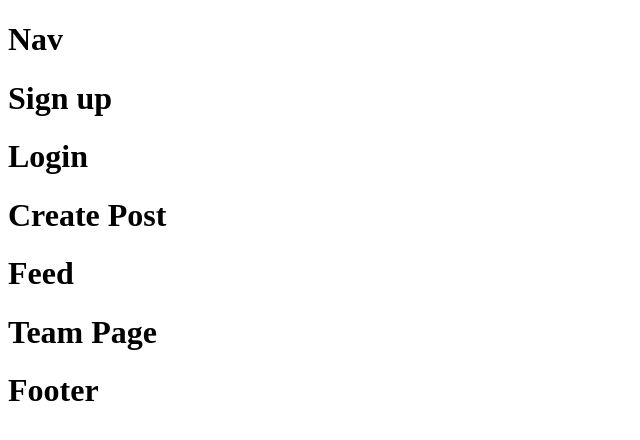
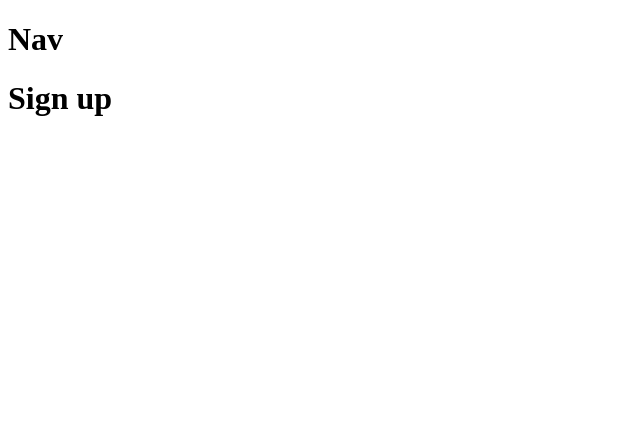
Before and after one commit to shinheep/travel-frontend, a React (Create React App) app: page / in a window 1280 px wide. Shown: the top 440 px of the page, without its empty margins (0-640 px from the left). Built offline with nearby package versions, Linux system fonts and the light colour scheme.

Commit message:
updated routes

```diff
--- a/src/App.js
+++ b/src/App.js
@@ -5,17 +5,20 @@ import Feed from './Components/Feed';
 import Footer from './Components/Footer';
 import Nav from './Components/Nav';
 import TeamPage from './Components/TeamPage';
+import { Route, Routes } from 'react-router';
 
 function App() {
 	return (
 		<div className='App'>
 			<Nav />
-			<SignUp />
-			<Login />
-			<CreatePost />
-			<Feed />
-			<TeamPage />
-			<Footer />
+			<Routes>
+				<Route path='/' element={<SignUp />} />
+				<Route path='/' element={<Login />} />
+				<Route path='/' element={<CreatePost />} />
+				<Route path='/' element={<Feed />} />
+				<Route path='/' element={<TeamPage />} />
+				<Route path='/' element={<Footer />} />
+			</Routes>
 		</div>
 	);
 }
--- a/src/Components/CreatePost.js
+++ b/src/Components/CreatePost.js
@@ -2,6 +2,7 @@ function CreatePost() {
 	return (
 		<div className='CreatePost'>
 			<h1>Create Post</h1>
+
 		</div>
 	);
 }
--- a/src/Components/Nav.js
+++ b/src/Components/Nav.js
@@ -1,7 +1,11 @@
+import { Link } from 'react-router-dom';
+
 function Nav() {
 	return (
 		<div className='Nav'>
 			<h1>Nav</h1>
+			<nav>
+			</nav>
 		</div>
 	);
 }
--- a/src/Components/SignUp.js
+++ b/src/Components/SignUp.js
@@ -1,3 +1,4 @@
+
 function SignUp() {
 	return (
 		<div className='SignUp'>
--- a/src/index.js
+++ b/src/index.js
@@ -4,10 +4,8 @@ import App from './App';
 import { HashRouter } from 'react-router-dom';
 
 ReactDOM.render(
-	<React.StrictMode>
-		<HashRouter>
-			<App />
-		</HashRouter>
-	</React.StrictMode>,
+	<HashRouter>
+		<App />
+	</HashRouter>,
 	document.getElementById('root')
 );
```
